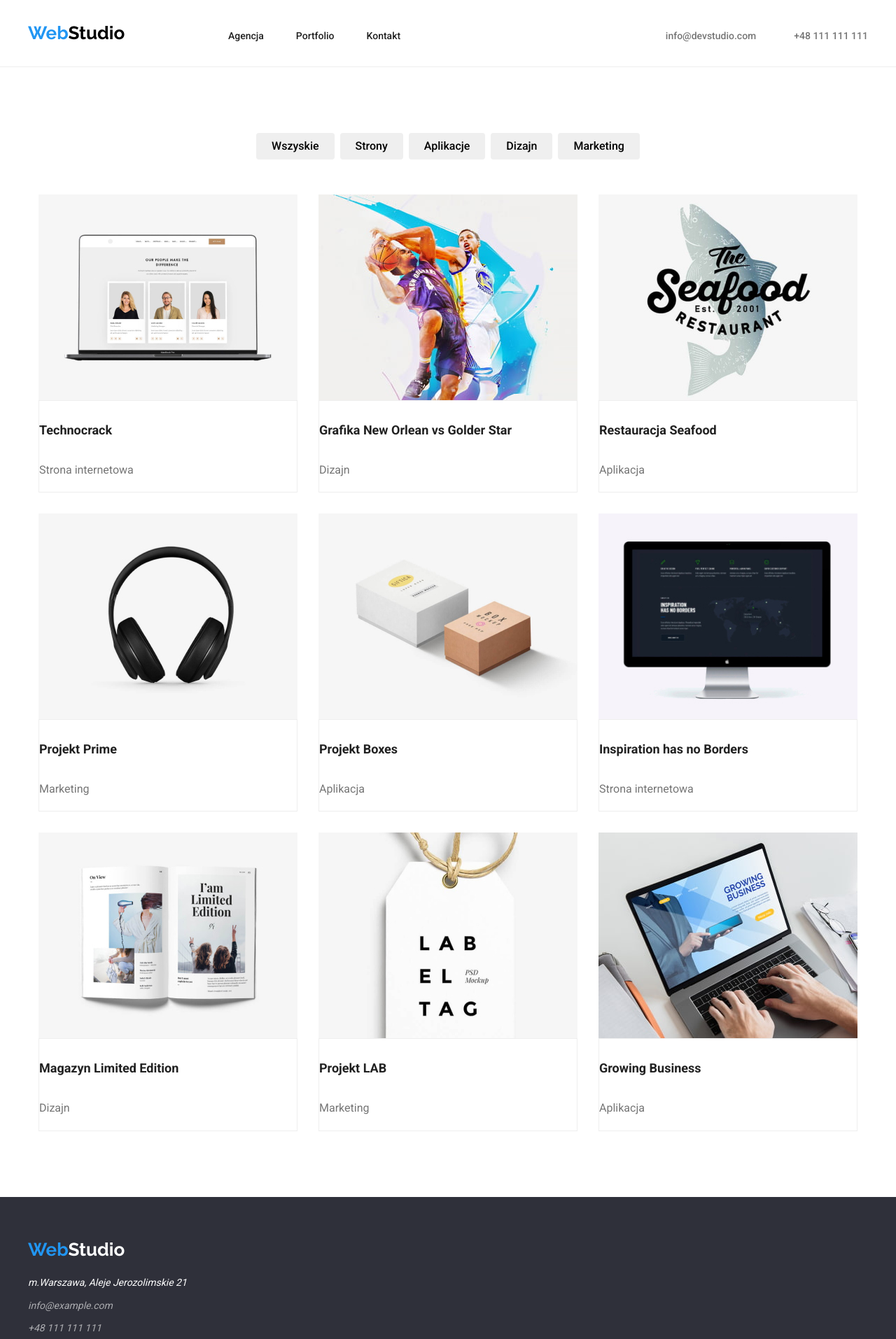
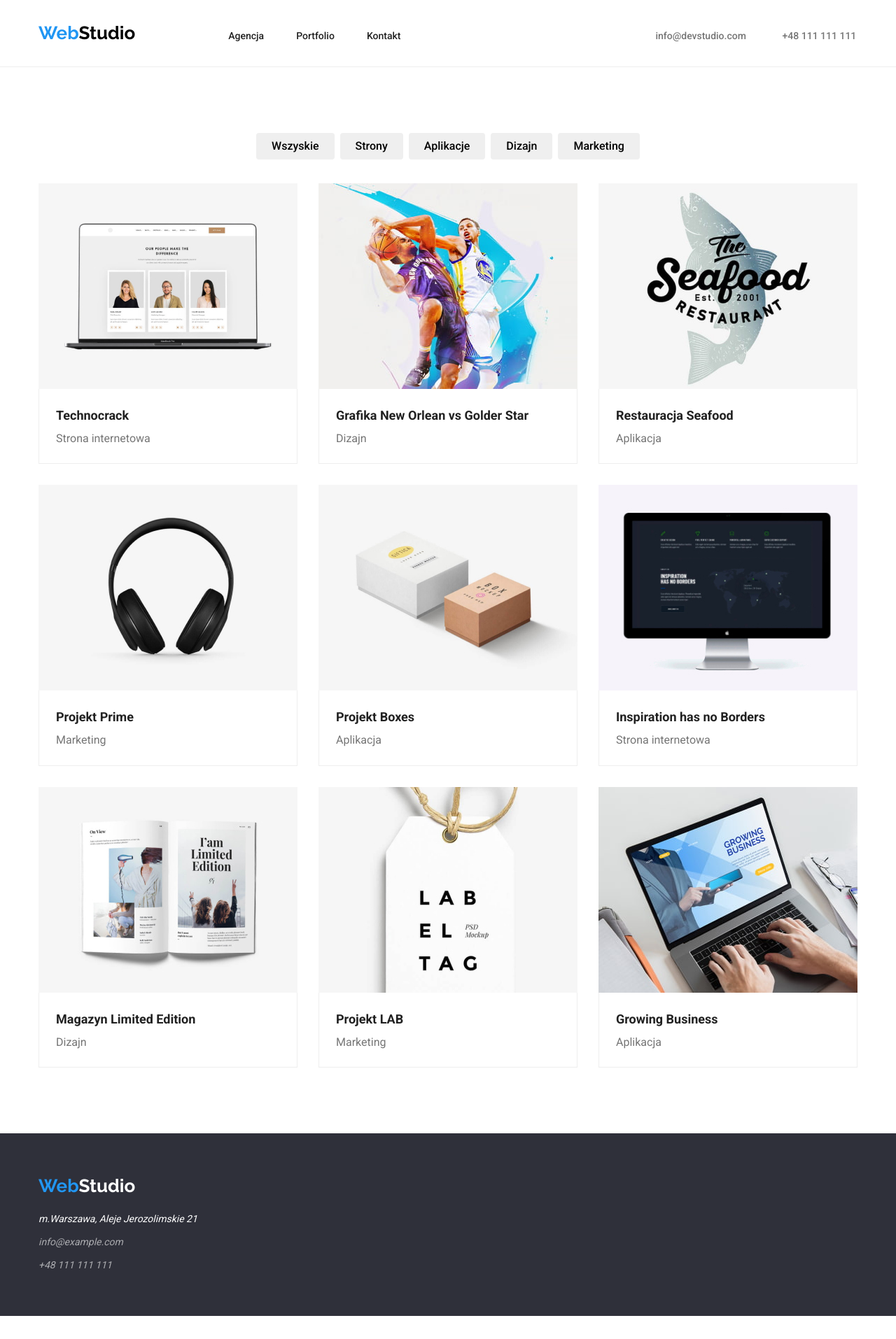
Before and after one commit to LukaszKocioll/goit-markup-hw-03, a plain HTML site: page portfolio.html in a window 1280 px wide. Shown: the whole page at 70% size. After the commit the page ends 1881 px from the top, so only its background shows below. Drawn offline with nearby package versions, Linux system fonts and the light colour scheme.

Commit message:
Trzecie oddanie

```diff
--- a/css/style.css
+++ b/css/style.css
@@ -39,6 +39,7 @@
   color: var(--background-hover-color);
 }
 .mail {
+  margin-right: 50px;
   text-decoration: none;
   cursor: pointer;
   line-height: 1.1;
@@ -53,7 +54,7 @@
   color: var(--background-hover-color);
 }
 .phone-number {
-  margin: auto 0 auto 50px;
+  margin: 0 auto;
   text-decoration: none;
   cursor: pointer;
   line-height: 1.1;
@@ -87,11 +88,13 @@
 }
 
 .name-project {
+  margin: 0 auto;
   line-height: 2;
   font-size: 18px;
   color: var(--title-color);
 }
 .project-type {
+  margin: 0 auto;
   line-height: 1.9;
   font-size: 16px;
   color: var(--description-color);
@@ -127,18 +130,20 @@
   background-color: var(--background-hover-color);
 }
 .title-description {
+  margin: auto auto 10px auto;
   line-height: 1.14;
   color: var(--title-color);
   font-size: 14px;
 }
 .description {
+  margin: 0 auto;
   line-height: 1.7;
   color: var(--description-color);
   font-size: 14px;
 }
 .title-our-job {
   text-align: center;
-  margin: 94px auto 0 auto;
+  margin: 0 auto 50px auto;
   line-height: 1.16;
   color: var(--title-color);
   font-size: 36px;
@@ -151,6 +156,7 @@
   font-size: 36px;
 }
 .name-workers {
+  margin: 30px auto 0 auto;
   text-align: center;
   line-height: 1.18;
   color: var(--title-color);
@@ -158,6 +164,7 @@
   font-size: 16px;
 }
 .position-job {
+  margin: 10px auto 30px auto;
   text-align: center;
   line-height: 1.18;
   color: var(--description-color);
@@ -201,6 +208,7 @@ body {
   color: var(--background-hover-color);
 }
 .logo-footer {
+  margin: 0 auto;
   font-family: Raleway;
   text-decoration: none;
   color: var(--text-button);
@@ -208,13 +216,16 @@ body {
   font-size: 26px;
   line-height: 1.2;
 }
-* {
-  box-sizing: border-box;
-}
+
 .container {
   max-width: 1200px;
   margin: 0 auto;
   padding: 0 15px;
+}
+
+.section {
+  padding: 94px 0;
+  margin: 0 auto;
 }
 .background-beautification {
   text-align: center;
@@ -222,6 +233,8 @@ body {
   background-color: var(--background-beautification);
 }
 .background-beautification-footer {
+  padding: 60px 0;
+  margin: 0 auto;
   background-color: var(--background-beautification);
 }
 .title {
@@ -244,22 +257,17 @@ body {
   font-weight: 700;
   font-size: 16px;
 }
-.container-a {
-  margin: 0 auto;
-  max-width: 1170px;
-  padding: 94px 0;
-}
 .title-description-flex {
   column-gap: 30px;
   padding: 0 0;
-  margin: 0 auto;
+  margin: 0px auto 94px auto;
   display: flex;
   justify-content: space-between;
 }
 .img-first {
   display: flex;
   justify-content: space-between;
-  margin: 50px auto 0 auto;
+  margin: 0 auto;
 }
 
 .workers {
@@ -269,21 +277,11 @@ body {
   justify-content: space-between;
   column-gap: 30px;
 }
-.container-c {
-  max-width: 1200px;
-  padding: 32px 0;
-  margin: 0 auto;
-}
-.container-d {
-  max-width: 1200px;
-  padding: 60px 0;
-  margin: 0 auto;
-}
 .footer-address {
   margin: 20px auto 0 auto;
   padding: 0 auto;
 }
-.container-e {
+.header {
   align-items: baseline;
   display: flex;
   justify-content: space-between;
@@ -295,14 +293,10 @@ li {
   list-style: none;
 }
 .nav-flex {
+  padding: 0 auto;
   display: flex;
   margin: 0 364px 0 93px;
   column-gap: 46px;
-}
-.container-f {
-  max-width: 1170px;
-  margin: 0 auto;
-  padding: 94px 0;
 }
 .buttons-type {
   display: flex;
@@ -312,7 +306,7 @@ li {
   padding: 0 0;
 }
 .projects {
-  margin: 50px auto 0 auto;
+  margin: 34px auto 0 auto;
   padding: 0 0;
   display: flex;
   flex-wrap: wrap;
@@ -325,8 +319,11 @@ header {
   display: block;
 }
 .description-border {
-  border-top: none;
-  border: 1px solid var(--border-projects);
+  padding: 20px 24px;
+  display: block;
+  border-bottom: 1px solid var(--border-projects);
+  border-left: 1px solid var(--border-projects);
+  border-right: 1px solid var(--border-projects);
 }
 .border-workers {
   background-color: var(--text-button);
--- a/portfolio.html
+++ b/portfolio.html
@@ -22,7 +22,8 @@
   </head>
   <body>
     <header>
-      <div class="container-e">
+      <div class="container">
+        <div class="header">
           <a class="logo" href="logo-header"
             ><span class="web-logo">Web</span>Studio</a
           >
@@ -37,7 +38,6 @@
             </nav>
           </div>
 
-        <div>
           <a class="mail" href="mailto:info@devstudio.com"
             >info@devstudio.com</a
           >
@@ -46,33 +46,28 @@
       </div>
     </header>
     <main>
-      <div class="container-f">
+      <div class="section">
+        <div class="container">
           <ul class="buttons-type">
-          <div>
             <li>
               <button class="button-page-type" type="button">Wszyskie</button>
             </li>
-          </div>
-          <div>
+
             <li>
               <button class="button-page-type" type="button">Strony</button>
             </li>
-          </div>
-          <div>
+
             <li>
               <button class="button-page-type" type="button">Aplikacje</button>
             </li>
-          </div>
-          <div>
+
             <li>
               <button class="button-page-type" type="button">Dizajn</button>
             </li>
-          </div>
-          <div>
+
             <li>
               <button class="button-page-type" type="button">Marketing</button>
             </li>
-          </div>
           </ul>
           <div>
             <ul class="projects">
@@ -99,7 +94,9 @@
                   height="294"
                 />
                 <div class="description-border">
-                <h4 class="name-project">Grafika New Orlean vs Golder Star</h4>
+                  <h4 class="name-project">
+                    Grafika New Orlean vs Golder Star
+                  </h4>
                   <p class="project-type">Dizajn</p>
                 </div>
               </li>
@@ -204,9 +201,10 @@
             </ul>
           </div>
         </div>
+      </div>
     </main>
     <footer class="background-beautification-footer">
-      <div class="container-d">
+      <div class="container">
         <a class="logo-footer" href="logo-footer">
           <span class="web-logo">Web</span>Studio</a
         >
```
Also changed, not shown: index.html (+8 -6 lines). Lines whose indentation alone changed are shown as unchanged.
